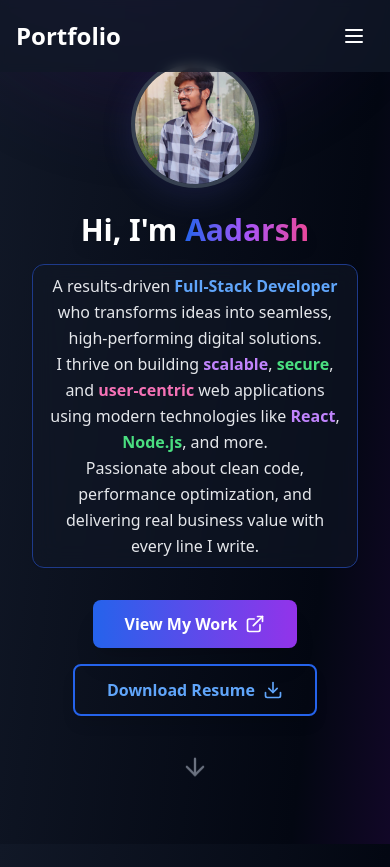
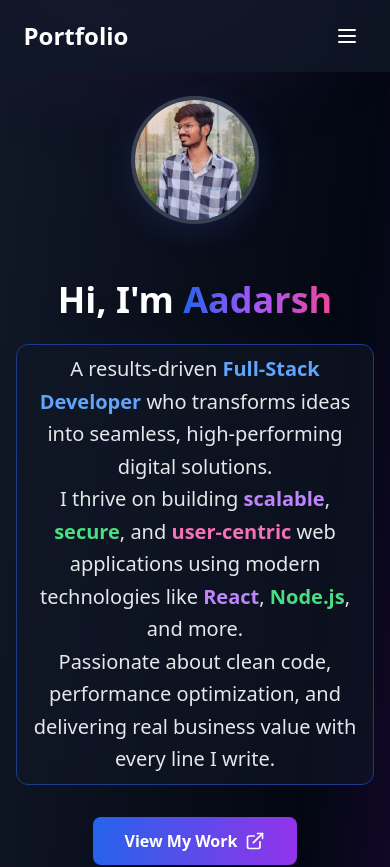
Before and after one commit to aadarsh0507/My-Portfolio, a React (Vite) app: page / in a window 390 px wide. Shown: the top 867 px of the page. Built offline with nearby package versions, Linux system fonts and the light colour scheme.

Commit message:
profile image mobile view updated

```diff
--- a/package.json
+++ b/package.json
@@ -21,6 +21,7 @@
     "react-markdown": "^9.0.1",
     "react-router-dom": "^6.30.1",
     "react-syntax-highlighter": "^15.5.0",
+    "sharp": "^0.34.2",
     "tailwindcss": "^3.3.5"
   },
   "devDependencies": {
--- a/src/pages/Home.jsx
+++ b/src/pages/Home.jsx
@@ -38,16 +38,17 @@ const Home = () => {
         >
           <motion.div
             variants={itemVariants}
-            className="mb-6 sm:mb-8 flex justify-center"
+            className="mb-8 flex justify-center"
           >
             <div className="relative group">
               <img
                 src={profileImage}
                 alt="Profile"
-                className="w-32 h-32 sm:w-44 sm:h-44 md:w-56 md:h-56 rounded-full mx-auto border-4 border-white dark:border-gray-700 shadow-2xl group-hover:scale-105 transition-transform duration-300"
+                className="mt-24 sm:mt-12 w-24 h-24 xs:w-32 xs:h-32 sm:w-40 sm:h-40 md:w-56 md:h-56 lg:w-64 lg:h-64 rounded-full mx-auto mb-6 border-4 border-white dark:border-gray-700 shadow-2xl group-hover:scale-105 transition-transform duration-300 object-cover bg-gray-200 dark:bg-gray-800"
                 style={{ boxShadow: "0 8px 32px 0 rgba(99,102,241,0.15)" }}
               />
-              <span className="absolute bottom-2 right-2 bg-gradient-to-r from-primary-600 to-purple-500 text-white text-xs px-2 py-0.5 rounded-full shadow-lg opacity-0 group-hover:opacity-100 transition-opacity duration-300 backdrop-blur-md">
+
+              <span className="absolute bottom-2 right-2 bg-gradient-to-r from-primary-600 to-purple-500 text-white text-xs px-2 py-1 rounded-full shadow-lg opacity-0 group-hover:opacity-100 transition-opacity duration-300 backdrop-blur-md">
                 👋 Hello!
               </span>
             </div>
@@ -55,7 +56,7 @@ const Home = () => {
 
           <motion.h1
             variants={itemVariants}
-            className="text-3xl sm:text-4xl md:text-5xl lg:text-6xl font-extrabold text-gray-900 dark:text-white mb-4 sm:mb-6 drop-shadow-lg"
+            className="text-4xl md:text-6xl lg:text-7xl font-extrabold text-gray-900 dark:text-white mb-6 drop-shadow-lg"
           >
             Hi, I'm{" "}
             <span className="bg-gradient-to-r from-primary-600 via-purple-500 to-pink-500 bg-clip-text text-transparent animate-gradient-x">
@@ -65,7 +66,7 @@ const Home = () => {
 
           <motion.p
             variants={itemVariants}
-            className="text-base sm:text-lg md:text-xl text-gray-700 dark:text-gray-200 mb-8 max-w-3xl mx-auto leading-relaxed px-4"
+            className="text-xl md:text-2xl text-gray-700 dark:text-gray-200 mb-8 max-w-3xl mx-auto leading-relaxed"
           >
             <span className="inline-block bg-white/70 dark:bg-gray-900/60 px-4 py-2 rounded-xl shadow-sm backdrop-blur-md border border-primary-100 dark:border-primary-900">
               A results-driven{" "}
@@ -103,7 +104,7 @@ const Home = () => {
 
           <motion.div
             variants={itemVariants}
-            className="flex flex-col sm:flex-row gap-4 justify-center items-center mb-10 sm:mb-12"
+            className="flex flex-col sm:flex-row gap-4 justify-center items-center mb-12"
           >
             <Link
               to="/projects"
@@ -136,6 +137,7 @@ const Home = () => {
       </section>
 
       {/* Skills Preview */}
+      This adds `mt-24 sm:mt-12` to the image, pushing it further down only on mobile. Adjust the `mt-24` value as needed.
       <section className="py-20 px-4 sm:px-6 lg:px-8 bg-gradient-to-br from-primary-50 via-white to-purple-50 dark:from-gray-900 dark:via-gray-950 dark:to-purple-950 z-10 relative">
         <div className="max-w-7xl mx-auto">
           <motion.div
--- a/tailwind.config.js
+++ b/tailwind.config.js
@@ -36,6 +36,17 @@ export default {
           '100%': { transform: 'translateY(0)', opacity: '1' },
         },
       },
+      screens: {
+        'xs': '375px',
+      },
+      spacing: {
+        '128': '32rem',
+        '18': '4.5rem',
+        '22': '5.5rem',
+      },
+      borderWidth: {
+        '3': '3px',
+      },
     },
   },
   plugins: [],
```
Also changed, not shown: 1 other file (tests, documents, lock files or other folders).
